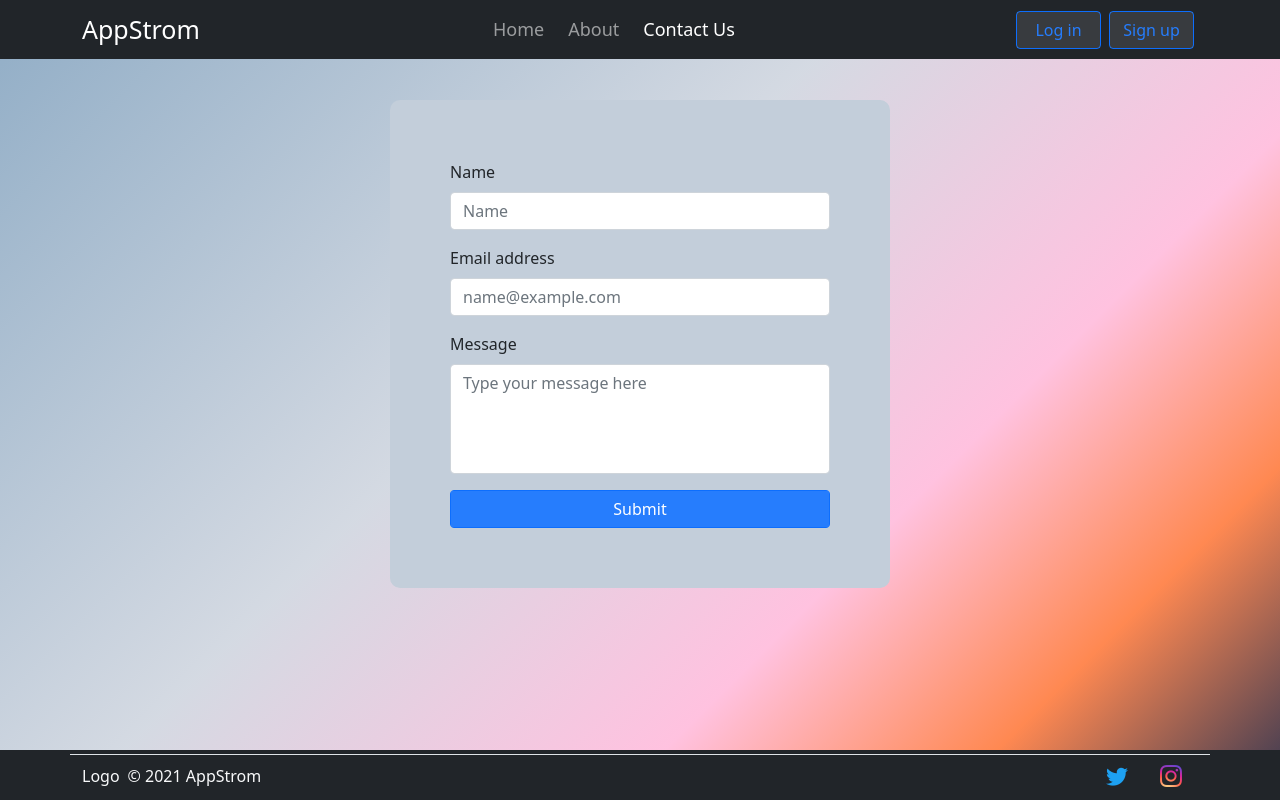
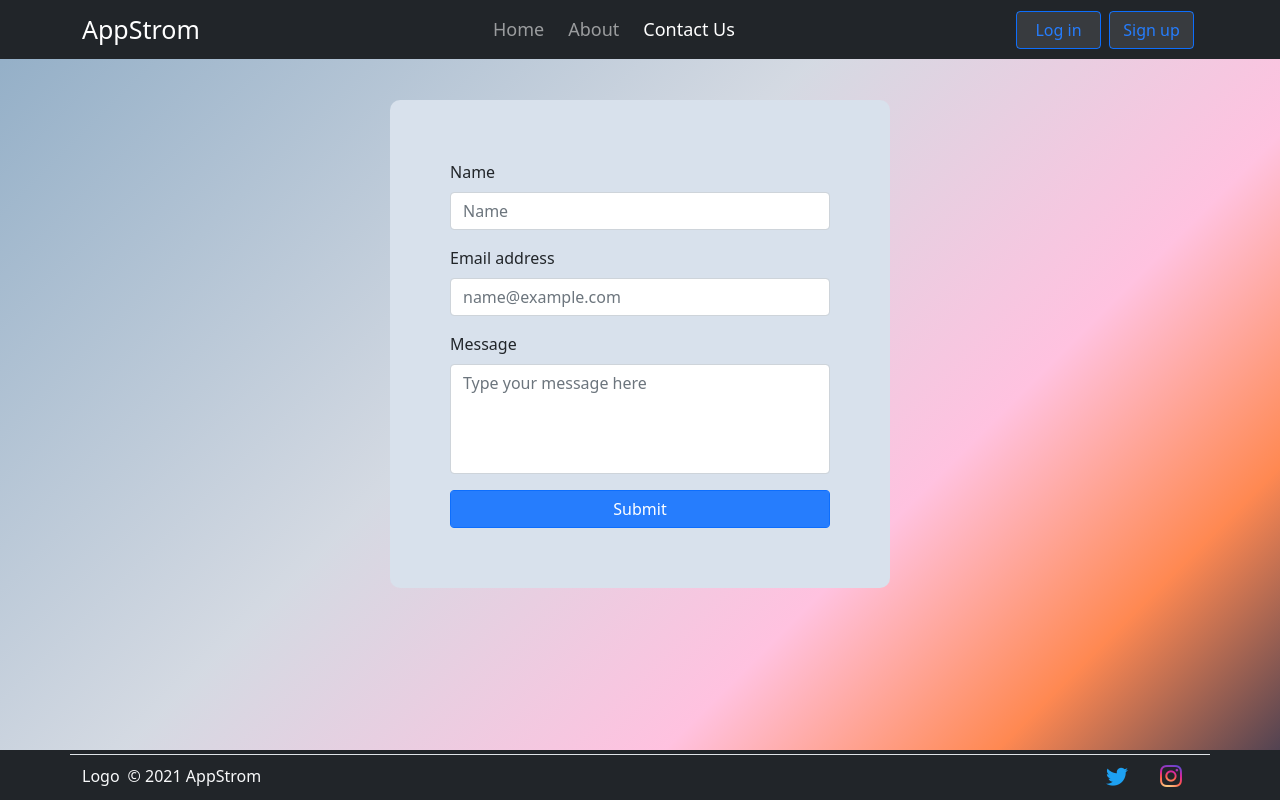
Before and after one commit to shivamanand-dev/appstrom-reactJS, a React (Create React App) app: page /contactus in a window 1280 px wide. Built offline with nearby package versions, Linux system fonts and the light colour scheme; no server answers.

Commit message:
theme color changed

```diff
--- a/public/index.html
+++ b/public/index.html
@@ -28,7 +28,11 @@
     <title>AppStrom</title>
     <style>
       .mainBackground {
-        background: #15202B;
+        background: hsl(210deg,30%,8%);
+        height: 100vh;
+        position: relative;
+        z-index: -1;
+        background-repeat: no-repeat;
         overflow-x: hidden;
       }
     </style>
--- a/src/App.css
+++ b/src/App.css
@@ -33,7 +33,7 @@ textarea {
 
 .authContainer {
   /* background-color: #f0f2f3ab; */
-  background-color: #C3CEDA;
+  background-color: #d8e1ec;
   border-radius: 10px;
   /* padding-top: 100px; */
   margin-bottom: 50px;
```
